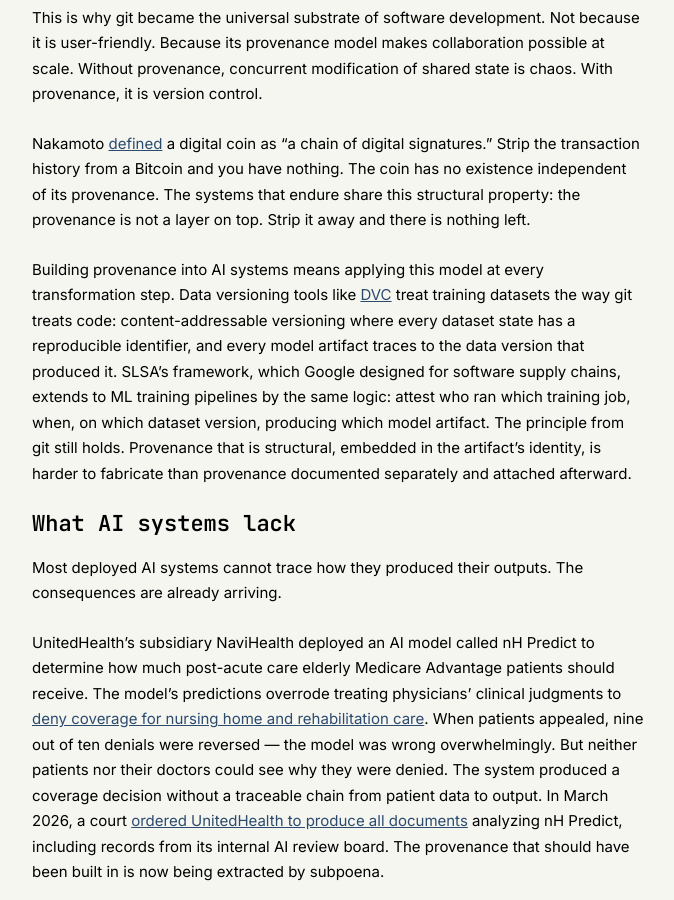
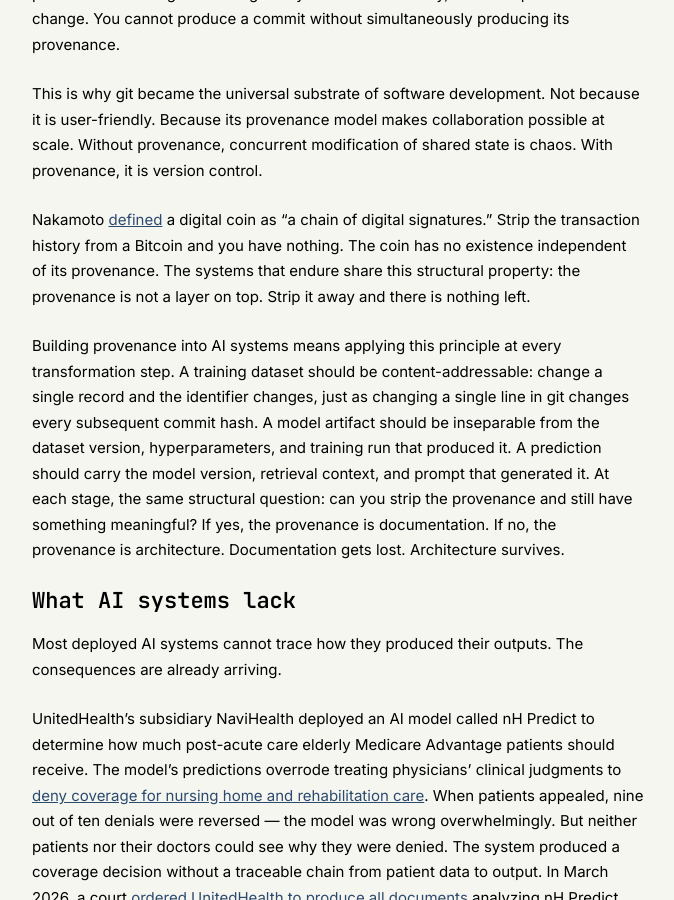
Before and after one commit to ashita-ai/ashita-ai.github.io, a Jekyll site: the page built from _posts/2026-03-31-the-provenance-imperative.md, in a window 1280 px wide and 900 px high, scrolled down 3323 px. Shown: the whole window, without its empty margins (302-976 px from the left). Built offline with Jekyll 4.4.1, drawn with Linux system fonts in a browser that asks for light colours; some of the changed text lies outside the part shown.

Commit message:
Strengthen provenance post; remove UnitedHealth overlap from reversibility
Rewrite art-to-AI bridge to callback to Beltracchi specifically. Replace
DVC/SLSA tool survey with structural argument (documentation vs architecture).
Sharpen closing to callback to titanium white pigment. Remove duplicate
UnitedHealth example from reversibility post (kept in provenance where it
fits better).

```diff
--- a/_posts/2026-03-31-the-provenance-imperative.md
+++ b/_posts/2026-03-31-the-provenance-imperative.md
@@ -14,7 +14,7 @@
 
 The paintings were not the problem. The provenance was the problem. Without it, nothing else mattered.
 
-AI systems today have the same vulnerability. They produce outputs without traceability. When they fail, nobody can trace how they got there.
+Every AI system deployed today has the same structural vulnerability. The outputs look competent — fluent text, plausible code, confident recommendations. But ask how the system produced a specific output and you are in the same position as the collectors who bought Beltracchi's paintings: holding something that looks right with no way to verify that it is.
 
 ## The pattern
 
@@ -52,7 +52,7 @@
 
 Nakamoto [defined](https://www.ussc.gov/sites/default/files/pdf/training/annual-national-training-seminar/2018/Emerging_Tech_Bitcoin_Crypto.pdf) a digital coin as "a chain of digital signatures." Strip the transaction history from a Bitcoin and you have nothing. The coin has no existence independent of its provenance. The systems that endure share this structural property: the provenance is not a layer on top. Strip it away and there is nothing left.
 
-Building provenance into AI systems means applying this model at every transformation step. Data versioning tools like [DVC](https://dvc.org/) treat training datasets the way git treats code: content-addressable versioning where every dataset state has a reproducible identifier, and every model artifact traces to the data version that produced it. SLSA's framework, which Google designed for software supply chains, extends to ML training pipelines by the same logic: attest who ran which training job, when, on which dataset version, producing which model artifact. The principle from git still holds. Provenance that is structural, embedded in the artifact's identity, is harder to fabricate than provenance documented separately and attached afterward.
+Building provenance into AI systems means applying this principle at every transformation step. A training dataset should be content-addressable: change a single record and the identifier changes, just as changing a single line in git changes every subsequent commit hash. A model artifact should be inseparable from the dataset version, hyperparameters, and training run that produced it. A prediction should carry the model version, retrieval context, and prompt that generated it. At each stage, the same structural question: can you strip the provenance and still have something meaningful? If yes, the provenance is documentation. If no, the provenance is architecture. Documentation gets lost. Architecture survives.
 
 ## What AI systems lack
 
@@ -80,4 +80,4 @@
 
 The principle predates every technology involved. Evidence, art, science, food, software, currency: every domain that requires trust requires provenance. AI is not exempt. It is the newest domain where the oldest principle applies.
 
-[Ground truth](/blog/ground-truth-as-foundation/) establishes the foundation: the data means what it says. Provenance traces the chain: every derived fact leads back to its source. Without both, AI systems are selling paintings without provenance, and the reckoning, when it comes, will be swift.
+[Ground truth](/blog/ground-truth-as-foundation/) establishes the foundation: the data means what it says. Provenance traces the chain: every derived fact leads back to its source. Without both, AI systems are selling paintings without provenance — and the collectors, eventually, will check the pigment.
```
Also changed, not shown: _posts/2026-04-14-reversibility-as-default.md (+1 -1 lines).
